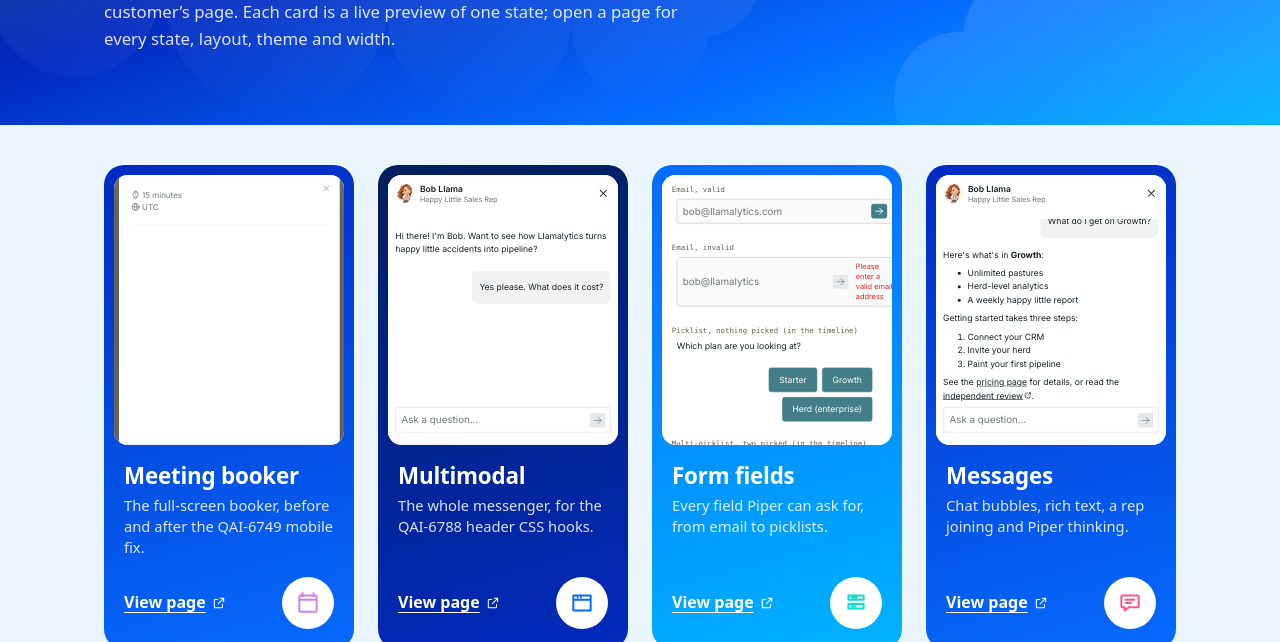
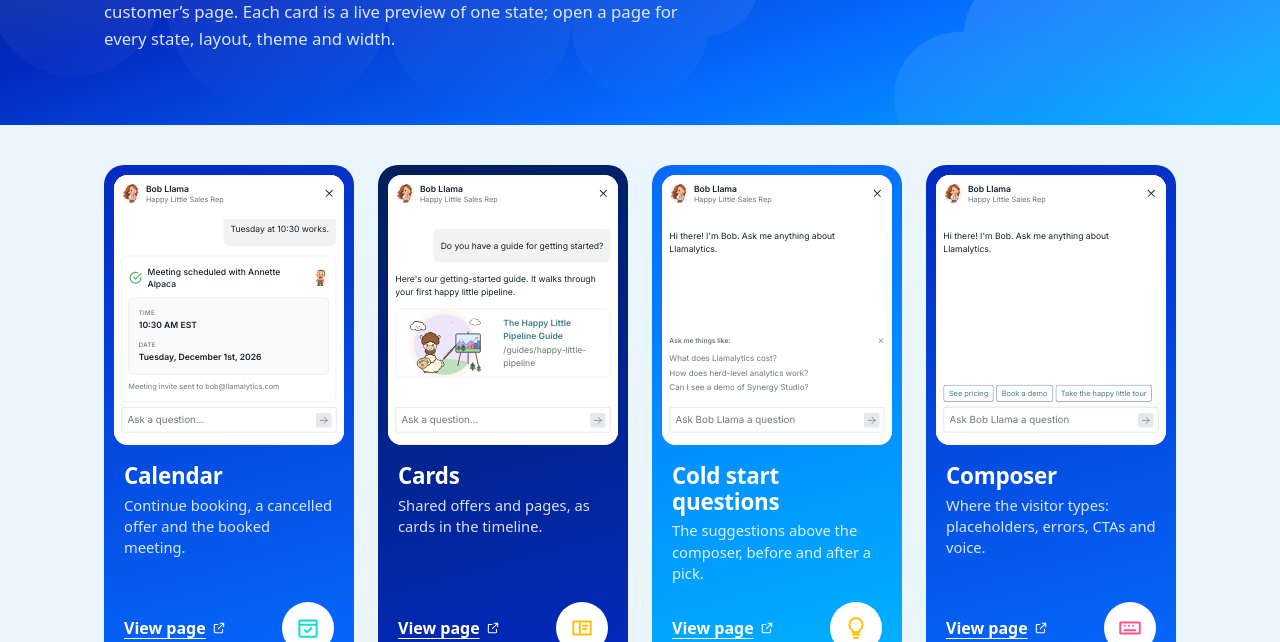
Before and after one commit to lesliedoherty-qualified/happy-little-pasture, a website: page site/library.html in a window 1280 px wide. Shown: the part 310-952 px from the top of the page. Drawn offline with Linux system fonts and the light colour scheme.

Commit message:
Sort the Components menu and library alphabetically; widen the nav to 1440px
The Components menu on every page lists All components first, then the pages in alphabetical
order by label, with the new Cold start questions entry. The library sorts its cards by title in
its script, so new entries land in order whatever their place in PAGES; it gains the Cold start
questions card. The README's menu row follows the same order, and its Hosted and Components rows
say Brand blue rather than the old Llamalytics cream.

--nav-max, which caps the header and page sub-menu, is 1440px, the component pages' width.

```diff
--- a/site/css/site.css
+++ b/site/css/site.css
@@ -45,8 +45,9 @@
   --shadow: 0 0 0 1px var(--hairline);
   --wrap: 1120px;
   --header-h: 72px;
-  /* The header and page sub-menu: capped on wide screens, always left-aligned. */
-  --nav-max: 1280px;
+  /* The header and page sub-menu: capped on wide screens (the component pages' width), always
+     left-aligned. */
+  --nav-max: 1440px;
   --header-bg: rgba(234, 245, 254, 0.94);
   --hero-a: rgba(221, 210, 242, 0.9);
   --hero-b: rgba(244, 212, 207, 0.8);
--- a/site/library.html
+++ b/site/library.html
@@ -199,14 +199,15 @@
             <button type="button" class="site-nav__toggle" data-nav="components" aria-expanded="false" aria-controls="components-menu" aria-current="true">Components</button>
             <ul class="site-nav__dropdown" id="components-menu" popover="manual">
               <li><a href="library.html" data-nav="library" aria-current="page">All components</a></li>
+              <li><a href="calendar.html" data-nav="calendar">Calendar</a></li>
+              <li><a href="cards.html" data-nav="cards">Cards</a></li>
+              <li><a href="cold-start.html" data-nav="cold-start">Cold start questions</a></li>
+              <li><a href="composer.html" data-nav="composer">Composer</a></li>
+              <li><a href="form-fields.html" data-nav="form-fields">Form fields</a></li>
               <li><a href="components.html" data-nav="booker">Meeting booker</a></li>
+              <li><a href="messages.html" data-nav="messages">Messages</a></li>
               <li><a href="multimodal.html" data-nav="multimodal">Multimodal</a></li>
-              <li><a href="form-fields.html" data-nav="form-fields">Form fields</a></li>
-              <li><a href="messages.html" data-nav="messages">Messages</a></li>
-              <li><a href="cards.html" data-nav="cards">Cards</a></li>
               <li><a href="presented.html" data-nav="presented">Presented content</a></li>
-              <li><a href="calendar.html" data-nav="calendar">Calendar</a></li>
-              <li><a href="composer.html" data-nav="composer">Composer</a></li>
             </ul>
           </div>
         </nav>
@@ -237,8 +238,8 @@
 
     <script>
       (() => {
-        // One entry per component page, in the Components menu's order. preview: the page's frame
-        // with the state that shows it best.
+        // One entry per component page. preview: the page's frame with the state that shows it best.
+        // Shown in alphabetical order by title, like the Components menu, whatever the order here.
         const ICONS = {
           calendar:
             '<path d="M7 3v3M17 3v3M4 9h16M5 5h14a1 1 0 0 1 1 1v13a1 1 0 0 1-1 1H5a1 1 0 0 1-1-1V6a1 1 0 0 1 1-1z"/>',
@@ -249,6 +250,7 @@
           slides: '<path d="M4 5h16v11H4zM12 16v3M8 19h8M10.5 8.5l3.5 2-3.5 2z"/>',
           check: '<path d="M5 5h14a1 1 0 0 1 1 1v13a1 1 0 0 1-1 1H5a1 1 0 0 1-1-1V6a1 1 0 0 1 1-1zM4 9h16M9 14l2 2 4-4"/>',
           keyboard: '<path d="M3 7h18v10H3zM7 10h.01M11 10h.01M15 10h.01M7 14h10"/>',
+          bulb: '<path d="M9 18h6M10 21h4M12 3a6 6 0 0 0-3.6 10.8c.6.5.6 1 .6 1.7V16h6v-.5c0-.7 0-1.2.6-1.7A6 6 0 0 0 12 3z"/>',
         };
         const PAGES = [
           {
@@ -315,12 +317,21 @@
             icon: "keyboard",
             accent: "var(--accent-pink)",
           },
+          {
+            title: "Cold start questions",
+            text: "The suggestions above the composer, before and after a pick.",
+            href: "cold-start.html",
+            preview: "cold-start/frame.html?state=fresh",
+            icon: "bulb",
+            accent: "var(--accent-yellow)",
+          },
         ];
         const svg = (paths, color) =>
           `<svg viewBox="0 0 24 24" fill="none" stroke="${color}" stroke-width="1.8" stroke-linecap="round" stroke-linejoin="round" aria-hidden="true">${paths}</svg>`;
         const OPENS = svg('<path d="M14 4h6v6M20 4l-9 9M18 14v5a1 1 0 0 1-1 1H5a1 1 0 0 1-1-1V7a1 1 0 0 1 1-1h5"/>', "currentColor");
         const escape = (text) => text.replace(/&/g, "&amp;").replace(/</g, "&lt;").replace(/"/g, "&quot;");
 
+        PAGES.sort((a, b) => a.title.localeCompare(b.title, "en"));
         const grid = document.getElementById("library");
         grid.innerHTML = PAGES.map(
           (page) => `
```
Also changed, not shown: site/calendar.html (+6 -5 lines), site/cards.html (+6 -5 lines), site/cdn-host-prod.qa.html (+6 -5 lines), site/components.html (+6 -5 lines), site/composer.html (+6 -5 lines), site/form-fields.html (+6 -5 lines), site/index.html (+6 -5 lines), site/messages.html (+6 -5 lines), site/multimodal.html (+6 -5 lines), site/presented.html (+6 -5 lines), site/self-hosted-no-init.qa.html (+6 -5 lines), site/self-hosted-token-head.qa.html (+6 -5 lines), site/self-hosted.qa.html (+6 -5 lines), README.md.
